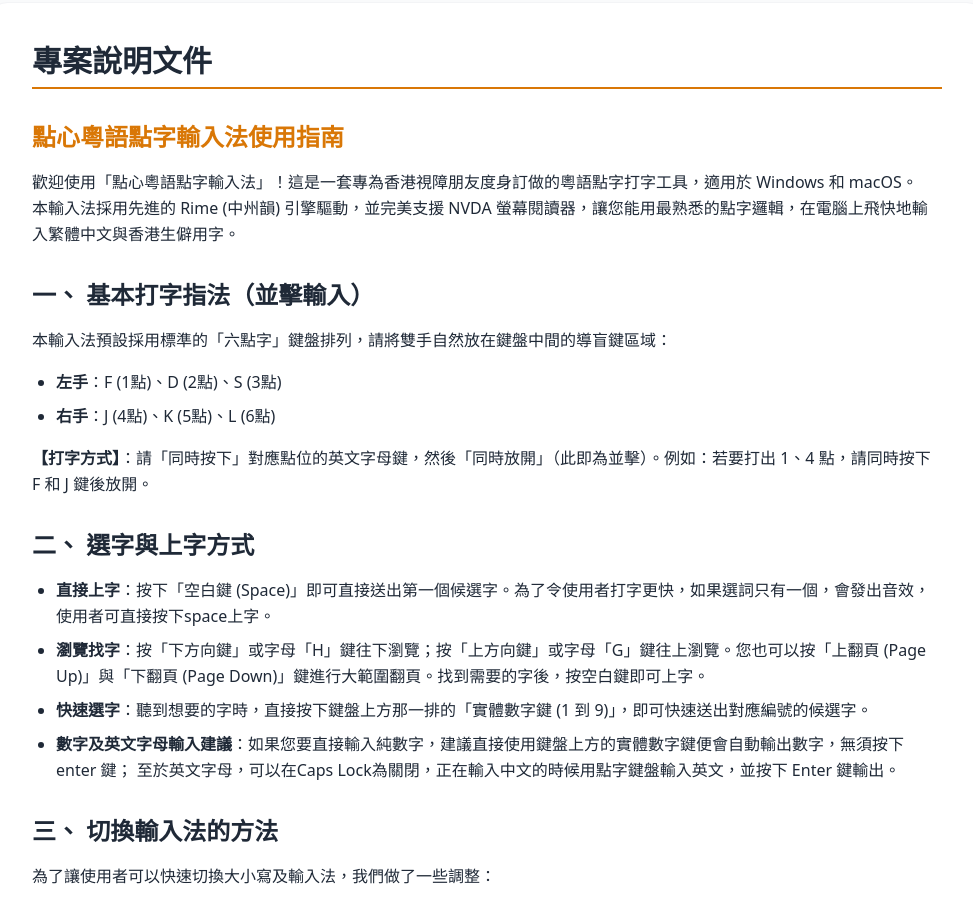
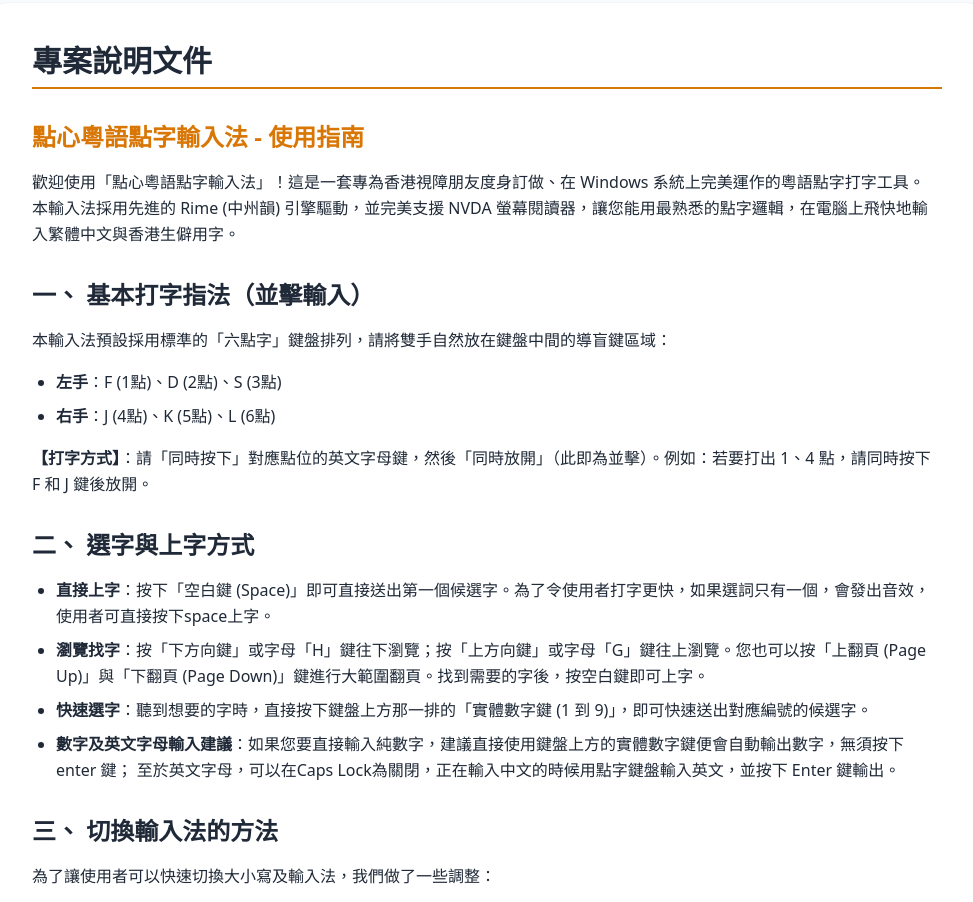
Before and after one commit to dimsumgroup/dimsum-braille-ime, a plain HTML site: page index.html in a window 1280 px wide. Shown: the part 4300-5202 px from the top of the page, without its empty margins (153-1126 px from the left). Drawn offline with nearby package versions, Linux system fonts and the light colour scheme.

```diff
--- a/index.html
+++ b/index.html
@@ -474,9 +474,9 @@
 
             <article class="prose prose-lg max-w-none text-gray-800">
 
-                <h3 class="text-2xl font-bold mt-8 mb-4 text-primary">點心粵語點字輸入法使用指南</h3>
+                <h3 class="text-2xl font-bold mt-8 mb-4 text-primary">點心粵語點字輸入法 - 使用指南</h3>
                 <p>
-                    歡迎使用「點心粵語點字輸入法」！這是一套專為香港視障朋友度身訂做的粵語點字打字工具，適用於 Windows 和 macOS。
+                    歡迎使用「點心粵語點字輸入法」！這是一套專為香港視障朋友度身訂做、在 Windows 系統上完美運作的粵語點字打字工具。
                 </p>
                 <p>
                     本輸入法採用先進的 Rime (中州韻) 引擎驅動，並完美支援 NVDA 螢幕閱讀器，讓您能用最熟悉的點字邏輯，在電腦上飛快地輸入繁體中文與香港生僻用字。
```
